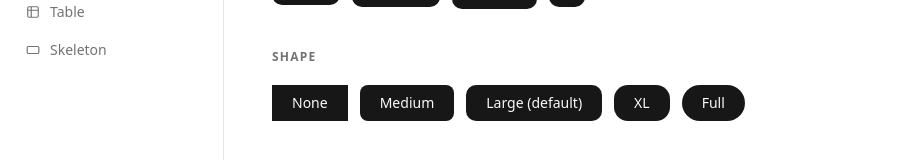
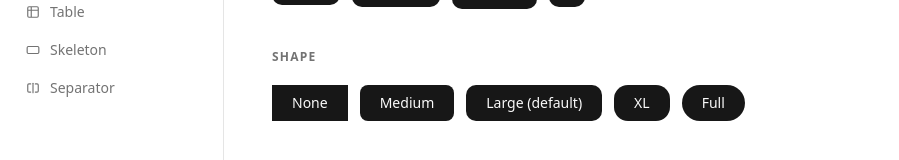
Before and after one commit to jeiwinfrey/klaude-ui-docs, a Next.js app: page / in a window 1280 px wide. Shown: the part 379-539 px from the top of the page, without its empty margins (0-899 px from the left). Built offline with nearby package versions, Linux system fonts and the light colour scheme.

Commit message:
feat: integrate separator showcase

```diff
--- a/app/page.tsx
+++ b/app/page.tsx
@@ -2,7 +2,7 @@
 
 import { useState } from "react"
 import { motion } from "motion/react"
-import { Layers, Square, TriangleAlert, Tag, CircleUser, BarChart2, Loader, AlignLeft, Table2, RectangleHorizontal } from "lucide-react"
+import { Layers, Square, TriangleAlert, Tag, CircleUser, BarChart2, Loader, AlignLeft, Table2, RectangleHorizontal, SplitSquareHorizontal } from "lucide-react"
 import { cn } from "@/lib/utils"
 import { ios } from "@/lib/motion"
 
@@ -15,6 +15,7 @@ import SpinnerShowcase from "@/showcase/spinner-showcase"
 import TextareaShowcase from "@/showcase/textarea-showcase"
 import TableShowcase from "@/showcase/table-showcase"
 import SkeletonShowcase from "@/showcase/skeleton-showcase"
+import SeparatorShowcase from "@/showcase/separator-showcase"
 
 // ─── Registry ────────────────────────────────────────────────────────────────
 
@@ -72,6 +73,12 @@ const COMPONENTS = [
     label: "Skeleton",
     icon: RectangleHorizontal,
     component: SkeletonShowcase,
+  },
+  {
+    id: "separator",
+    label: "Separator",
+    icon: SplitSquareHorizontal,
+    component: SeparatorShowcase,
   },
 ] as const
 
```
